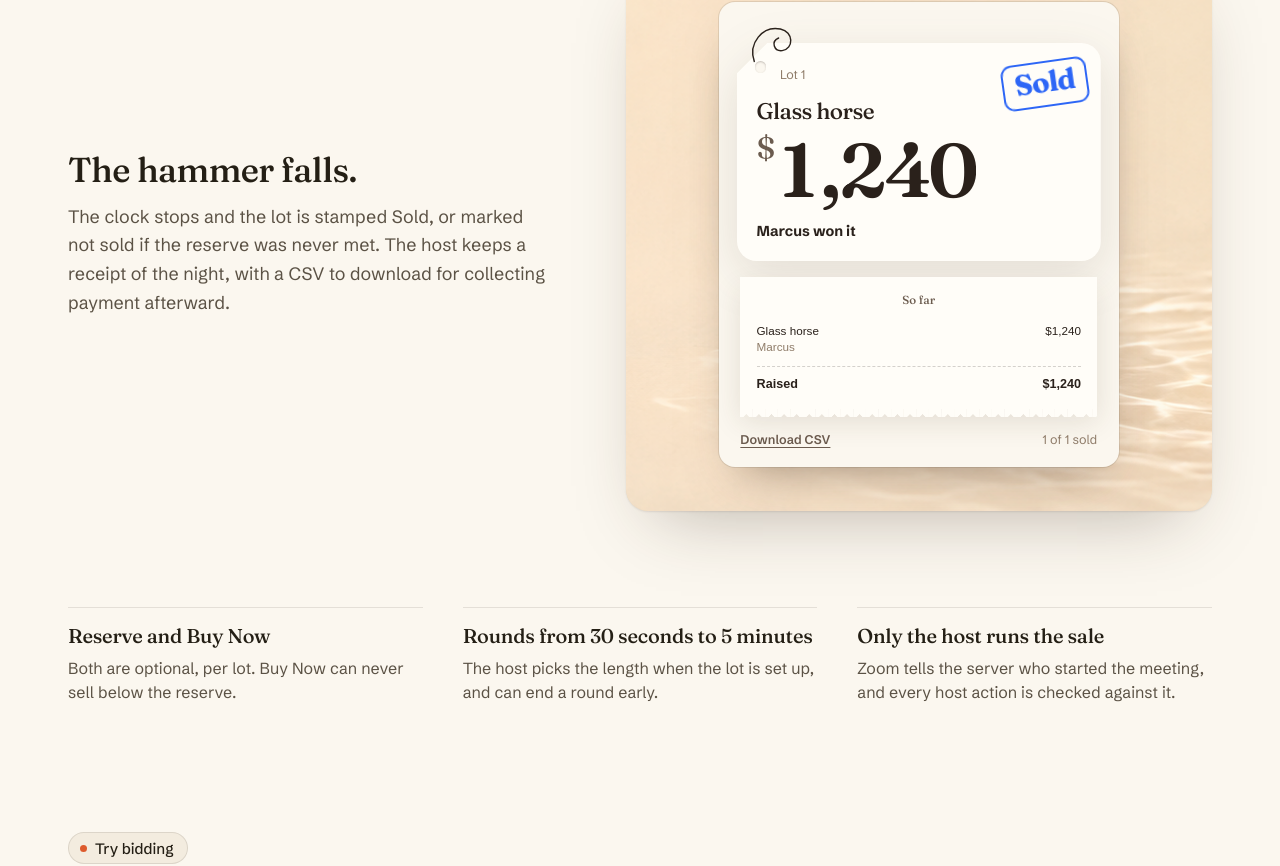
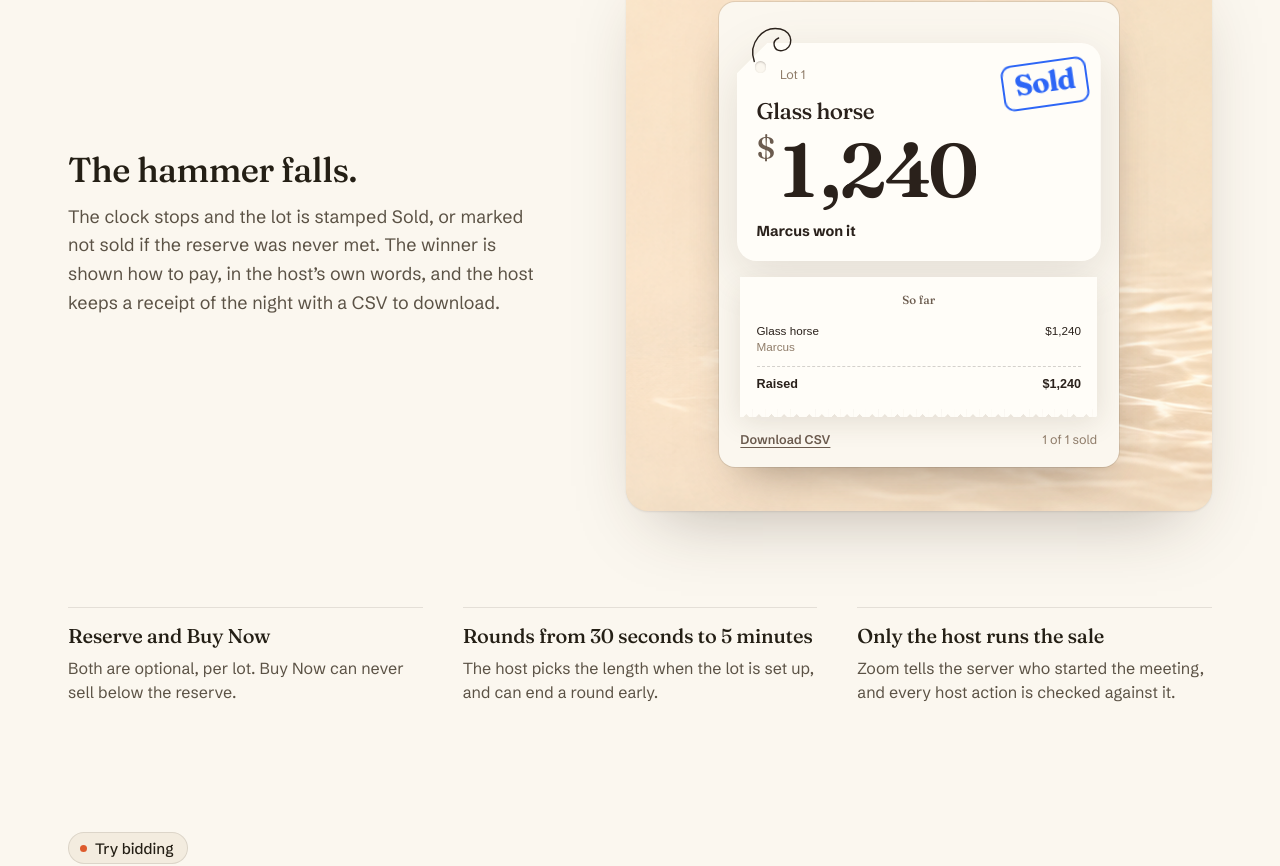
Before and after one commit to SankrityaT/zoom-gavel, a Next.js app: page / in a window 1280 px wide. Shown: the part 3694-4560 px from the top of the page. Built offline with nearby package versions, Linux system fonts and the light colour scheme; a web font is replaced by a local one.

Commit message:
Landing page: how winners pay, co-hosts, and sounds
The FAQ and the sold step now say the host can leave a payment line that only
the winner sees (Gavel still takes no money), the host answer includes
co-hosts, and the sounds tile says sounds start off inside Zoom.

```diff
--- a/src/marketing/Details.tsx
+++ b/src/marketing/Details.tsx
@@ -122,7 +122,7 @@ export default function Details() {
             <Still script={BOUGHT} show={['tag']} />
           </Crop>
         </Tile>
-        <Tile title="You are told the moment you are passed." small="A banner, and in a meeting a sound: when bidding opens, when you are outbid, through the last five seconds, and when the hammer falls.">
+        <Tile title="You are told the moment you are passed." small="A banner, and a sound if you switch it on (sounds start off inside Zoom): when bidding opens, when you are outbid, through the last five seconds, and when the hammer falls.">
           <Crop className="crop--toast">
             <div className="gv">
               <Toast alert={{ id: 1, tone: 'outbid', title: "You've been outbid", detail: 'Marcus bid $1,175' }} onDismiss={() => undefined} />
--- a/src/marketing/LotStory.tsx
+++ b/src/marketing/LotStory.tsx
@@ -143,8 +143,8 @@ export default function LotStory() {
           final second. The deadline lives on the server and every panel counts down to the same instant.
         </Step>
         <Step title="The hammer falls." at="18% 100%" flip show={(active) => <SoldRound active={active} />}>
-          The clock stops and the lot is stamped Sold, or marked not sold if the reserve was never met. The host
-          keeps a receipt of the night, with a CSV to download for collecting payment afterward.
+          The clock stops and the lot is stamped Sold, or marked not sold if the reserve was never met. The winner is
+          shown how to pay, in the host’s own words, and the host keeps a receipt of the night with a CSV to download.
         </Step>
       </div>
 
--- a/src/marketing/Sections.tsx
+++ b/src/marketing/Sections.tsx
@@ -12,7 +12,7 @@ const QUESTIONS = [
   },
   {
     q: 'Who can start and stop a lot?',
-    a: 'The meeting host. Zoom tells the server who started the meeting through a signed webhook, and every host action is checked against it. Co-hosts cannot run lots yet.',
+    a: 'The meeting host, and any co-host the host names in Zoom. Zoom tells the server who started the meeting, and who becomes a co-host, through signed notices, and every host action is checked against them.',
   },
   {
     q: 'Can other bidders see what I bid?',
@@ -24,7 +24,7 @@ const QUESTIONS = [
   },
   {
     q: 'How do winners pay?',
-    a: 'Outside the app. The host downloads a CSV with each lot, its final price and its winner, and collects payment however they normally do. There is no checkout in the panel.',
+    a: 'Outside the app. The host can leave one line saying where to send money, like a Venmo handle, and only the winner of a lot sees it, with a Copy button. The host also downloads a CSV with each lot, its final price and its winner. Gavel never takes the money, and there is no checkout in the panel.',
   },
   {
     q: 'Can I try it without a meeting?',
```
